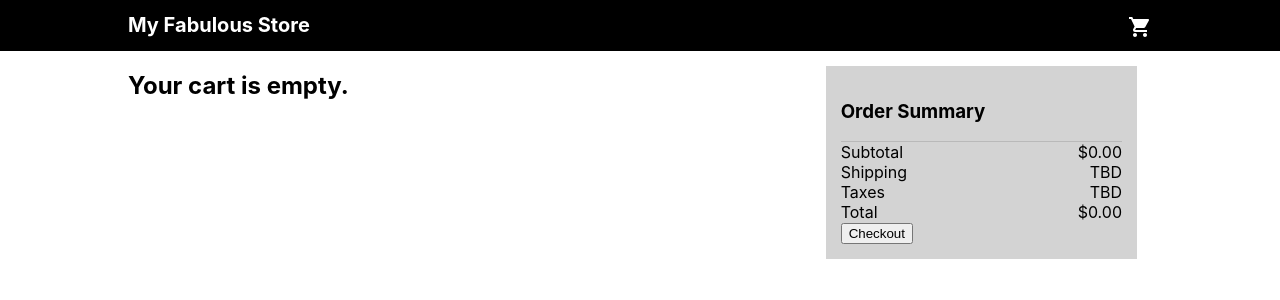
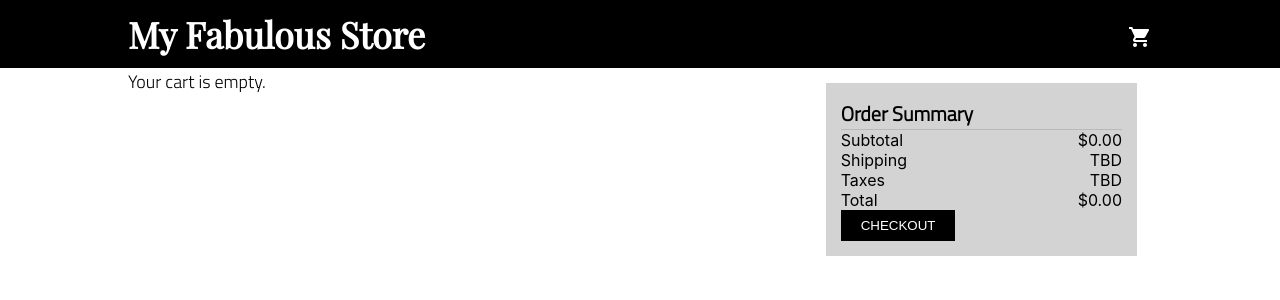
Before and after one commit to jenleap/my-store, a React (Create React App) app: page /cart in a window 1280 px wide. Shown: the top 300 px of the page. Built offline with nearby package versions, Linux system fonts and the light colour scheme.

Commit message:
update styling

```diff
--- a/public/index.html
+++ b/public/index.html
@@ -24,6 +24,9 @@
       work correctly both with client-side routing and a non-root public URL.
       Learn how to configure a non-root public URL by running `npm run build`.
     -->
+    <link rel="preconnect" href="https://fonts.googleapis.com">
+    <link rel="preconnect" href="https://fonts.gstatic.com" crossorigin>
+    <link href="https://fonts.googleapis.com/css2?family=Dosis:wght@200;500&family=Playfair+Display:wght@400&family=Titillium+Web:wght@300&display=swap" rel="stylesheet">
     <title>React App</title>
   </head>
   <body>
--- a/src/components/cart-page.component.jsx
+++ b/src/components/cart-page.component.jsx
@@ -6,6 +6,8 @@ import { Container, Row } from './ui/container.styled';
 import { SplitDiv } from './ui/split-div.styled';
 import CartItem from './partials/cart-item.component';
 import { formatPrice } from '../utils/formatters';
+import { Button, GhostButton } from './ui/button.styled';
+import { HeadingText, SubHeadingText } from './ui/text.styled';
 
 const CartPage = ({ cart, clearCart}) => {
 
@@ -21,12 +23,12 @@ const CartPage = ({ cart, clearCart}) => {
             <SplitDiv leftWeight={2} rightWeight={1}>
                 <>
                     {(cart.length < 1) ? (
-                        <h2>Your cart is empty.</h2>
+                        <SubHeadingText>Your cart is empty.</SubHeadingText>
                     ) : (
                         <>
-                         <Row>
-                            <span>Your Cart</span>
-                            <button onClick={ clearCart }>Clear</button>
+                         <Row style={{ marginTop: '15px'}}>
+                            <HeadingText>Your Cart</HeadingText>
+                            <GhostButton onClick={ clearCart }>Clear</GhostButton>
                         </Row>
                         { cart.map(product => (
                             <CartItem key={ product.id } product={ product }/>
@@ -36,7 +38,7 @@ const CartPage = ({ cart, clearCart}) => {
                     }
                 </>
                 <SummaryDiv>
-                    <h3>Order Summary</h3>
+                    <HeadingText>Order Summary</HeadingText>
                     <Divider />
                     <Row>
                         <span>Subtotal</span>
@@ -54,7 +56,7 @@ const CartPage = ({ cart, clearCart}) => {
                         <span>Total</span>
                         <span>{ formatPrice(getSubtotal())}</span>
                     </Row>
-                    <button>Checkout</button>
+                    <Button>Checkout</Button>
                 </SummaryDiv>
             </SplitDiv>
         </Container>
--- a/src/components/header.component.jsx
+++ b/src/components/header.component.jsx
@@ -14,11 +14,11 @@ const Header = ({ cart }) => {
             </Link>
             <Link to='/cart'>
                 {(cart.length > 0) ? (
-                        <Badge sx={{ marginTop: '15px'}} badgeContent={ cart.length } color="primary">
+                        <Badge sx={{ marginTop: '25px'}} badgeContent={ cart.length } color="primary">
                             <ShoppingCartIcon sx={{ color: 'white'}} />
                         </Badge>
                     ) : (
-                        <ShoppingCartIcon sx={{ color: 'white', marginTop: '15px'}} />
+                        <ShoppingCartIcon sx={{ color: 'white', marginTop: '25px'}} />
                 )}
             </Link>
             </RowContainer>
@@ -40,5 +40,7 @@ const HeaderContainer = styled.header`
 
 const TextWrapper = styled.h1`
     color: white;
-    font-size: 20px;
+    margin: 10px 0;
+    font-size: 36px;
+    font-family: 'Playfair Display', serif;
 `;
--- a/src/components/partials/product-item.component.jsx
+++ b/src/components/partials/product-item.component.jsx
@@ -6,6 +6,8 @@ import { connect } from 'react-redux';
 import { addToCart } from '../../store/actions/cart.actions';
 import { SplitDiv } from '../ui/split-div.styled';
 import { formatPrice } from '../../utils/formatters';
+import { Button } from '../ui/button.styled';
+import { IncrementDecrement } from '../ui/increment-decrement.component';
 
 const ProductItem = ({ product, onAdded, addToCart }) => {
     const [ quantity, setQuantity ] = useState(1);
@@ -30,10 +32,8 @@ const ProductItem = ({ product, onAdded, addToCart }) => {
                 <div>{ product.title }</div>
                 <p>{product.description }</p>
                 <div>{ formatPrice(product.price) }</div>
-                <span><RemoveIcon onClick={ decreaseQuantity }/></span>
-                <span>{ quantity }</span>
-                <span><AddIcon onClick={() => setQuantity((currentQuantity) => currentQuantity + 1)} /></span>
-                <button onClick={ onAddToCart }>Add to Cart</button>
+                <IncrementDecrement quantity={ quantity} handleQuantityUpdate={setQuantity} />
+                <Button onClick={ onAddToCart }>Add to Cart</Button>
             </>
 
 
--- a/src/components/product-page.component.jsx
+++ b/src/components/product-page.component.jsx
@@ -5,11 +5,13 @@ import ProductItem from "./partials/product-item.component";
 import { Modal } from "./ui/modal.component";
 import { Container } from "./ui/container.styled";
 import { formatPrice } from "../utils/formatters";
+import { BasicText, NumberText, SubHeadingText } from "./ui/text.styled";
 
 export const ProductPage = () => {
     const [ products, setProducts ] = useState([]);
     const [ showProductModal, setShowProductModal ] = useState(false);
     const [ selectedProduct, setSelectedProduct ] = useState(undefined);
+    const [page, setPage] = useState(1);
 
     useEffect(() => {
         getProducts();
@@ -32,18 +34,19 @@ export const ProductPage = () => {
     }
 
     return (
+        <PageBackground>
         <Container>
         {
             (products.length > 0) && (
                 <ProductGrid>
                 {
                     products.map(product => (
-                        <ProductGridItem key={ product.id }>
-                            <ImageDiv  src={ product.image } alt={ product.title } onClick={ () => openProductModal(product)}/>
-                            <div>
-                                <div>{product.title}</div>
-                                <div>{formatPrice(product.price)}</div>
-                            </div>
+                        <ProductGridItem key={ product.id } onClick={ () => openProductModal(product)}>
+                            <ImageDiv  src={ product.image } alt={ product.title } />
+                            <DetailsDiv>
+                                <BasicText>{product.title}</BasicText>
+                                <NumberText>{formatPrice(product.price)}</NumberText>
+                            </DetailsDiv>
                         </ProductGridItem>
 
                     ))
@@ -58,11 +61,16 @@ export const ProductPage = () => {
             <ProductItem product={ selectedProduct } onAdded={ closeProductModal }></ProductItem>
         </Modal>
         </Container>
+        </PageBackground>
     )
 }
 
+const PageBackground = styled.div`
+    background-color: #f2f2f2;
+;`
+
 const ProductGrid = styled.div`
-    margin-top: 50px;
+    padding-top: 50px;
     display: grid;
     grid-template-columns: auto auto auto auto;
     grid-gap: 1rem;
@@ -73,7 +81,8 @@ const ProductGrid = styled.div`
 `;
 
 const ProductGridItem = styled.div`
-    padding: 10px;
+    background-color: white;
+    padding: 15px;
     display: flex;
     flex-direction: column;
     align-item: center;
@@ -84,5 +93,12 @@ const ProductGridItem = styled.div`
 const ImageDiv = styled.img`
    max-width: 150px;
    max-height: 150px;
-   margin: auto;
+   margin: 10px auto 20px auto;
 `;
+
+const DetailsDiv = styled.div`
+    min-height: 110px;
+    display: flex;
+    flex-direction: column;
+    text-align: center;
+`;
--- /dev/null
+++ b/src/components/ui/button.styled.jsx
@@ -0,0 +1,27 @@
+import styled from 'styled-components';
+
+export const Button = styled.button`
+    background-color: black;
+    color: white;
+    padding: 8px 20px;
+    cursor: pointer;
+    border: none;
+    text-transform: uppercase;
+
+    &:focus {
+        transform: scale(0.9);
+    }
+`;
+
+export const GhostButton = styled.button`
+    background-color: white;
+    color: black;
+    border: 1px solid black;
+    padding: 8px 20px;
+    cursor: pointer;
+    text-transform: uppercase;
+
+    &:focus {
+        transform: scale(0.9);
+    }
+`;
--- /dev/null
+++ b/src/components/ui/increment-decrement.component.jsx
@@ -0,0 +1,25 @@
+import AddIcon from '@mui/icons-material/Add';
+import RemoveIcon from '@mui/icons-material/Remove';
+import styled from 'styled-components';
+
+export const IncrementDecrement = ({quantity, handleQuantityUpdate}) => {
+
+    const updateQuantity = (amount) => {
+        const newQuantity = quantity + amount;
+        if (newQuantity >= 0) {
+            handleQuantityUpdate(newQuantity);
+        }
+    }
+
+    return (
+        <Wrapper>
+            <RemoveIcon sx={{ verticalAlign: 'text-top', marginRight: '8px'}} onClick={ () => updateQuantity(-1) }/>
+                <span>{ quantity }</span>
+            <AddIcon sx={{ verticalAlign: 'text-top', marginLeft: '8px'}} onClick={() => updateQuantity(1)} />
+        </Wrapper>
+    )
+}
+
+const Wrapper = styled.div`
+    margin-right: 60px;
+`;
--- a/src/components/ui/modal.component.jsx
+++ b/src/components/ui/modal.component.jsx
@@ -1,30 +1,23 @@
 import styled from 'styled-components';
-import CloseIcon from '@mui/icons-material/Close';
+import Fade from '@mui/material/Fade';
+import Grow from '@mui/material/Grow';
 import { RemoveButton } from './remove-button.styled';
 
 
 export const Modal = ({ showModal, closeModal, children }) => {
-
-    /* const animationBody = useSpring({
-        opacity: showModal ? 1 : 0,
-        transform: showModal ? `translateY(0)` : `translateY(-200%)`,
-        config: config.slow
-    });
-
-    const animationBackground = useSpring({
-        opacity: showModal ? 1 : 0
-    }); */
-
-
     return (
         <>
         { showModal && (
+            <Fade in={ showModal }>
             <ModalBackground onClick={closeModal}>
+                <Grow in={showModal} {...(showModal ? { timeout: 600 } : {})}>
                 <ModalBody onClick={e => e.stopPropagation()}>
                     <RemoveButton handleClick={ closeModal } />
                         { children }
                 </ModalBody>
+                </Grow>
             </ModalBackground>
+            </Fade>
         )}
         </>
     )
--- /dev/null
+++ b/src/components/ui/text.styled.jsx
@@ -0,0 +1,25 @@
+import styled from 'styled-components';
+
+export const Text = styled.p`
+    font-family: 'Titillium Web', sans-serif;
+    margin: 0;
+`;
+
+export const HeadingText = styled(Text)`
+    font-size: 20px;
+    font-weight: bold;
+`;
+
+export const SubHeadingText = styled(Text)`
+    font-size: 18px;
+`;
+
+export const BasicText = styled(Text)`
+    font-size: 16px;
+`;
+
+export const NumberText = styled.p`
+    font-family: 'Dosis', sans-serif;
+    font-size: 18px;
+    margin: 0;
+`;
```
Also changed, not shown: src/components/partials/cart-item.component.jsx (+17 -12 lines).
